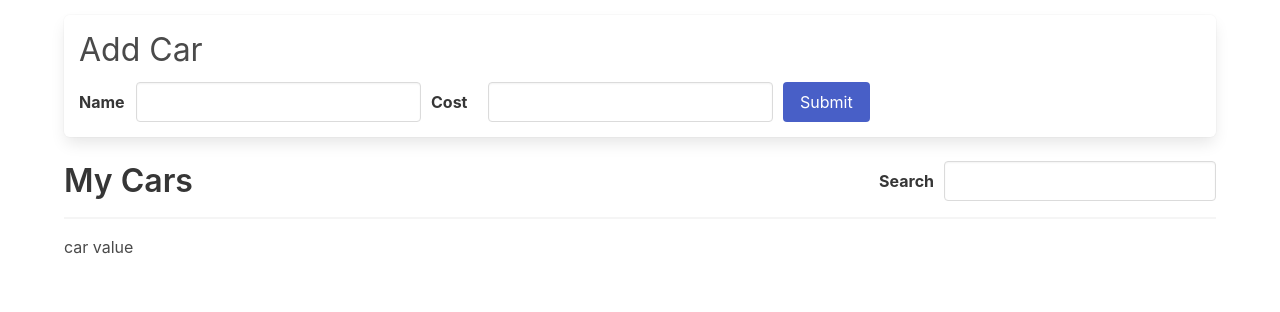
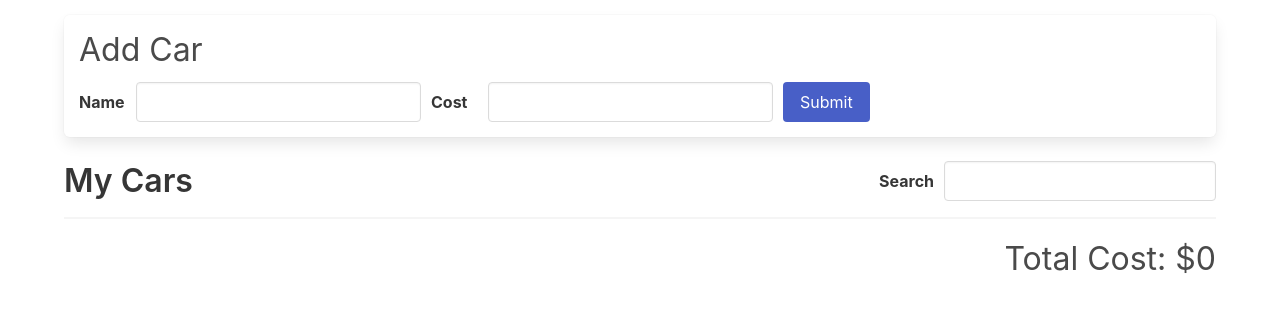
Before and after one commit to yechielklein/cars, a React (Create React App) app: page / in a window 1280 px wide. Shown: the top 312 px of the page. Built offline with nearby package versions, Linux system fonts and the light colour scheme.

Commit message:
implemented total CarValue

```diff
--- a/src/components/CarValue.js
+++ b/src/components/CarValue.js
@@ -1,7 +1,15 @@
+import { useSelector } from 'react-redux';
+
 const CarValue = () => {
+	const totalCost = useSelector(({ cars: { data, searchTerm } }) => {
+		const filteredCars = data.filter(car => car.name.toLowerCase().includes(searchTerm.toLowerCase()));
+
+		return filteredCars.reduce((acc, car) => acc + car.cost, 0);
+	});
+
 	return (
-		<div>
-			car value
+		<div className="car-value">
+			Total Cost: ${totalCost}
 		</div>
 	);
 };
```
